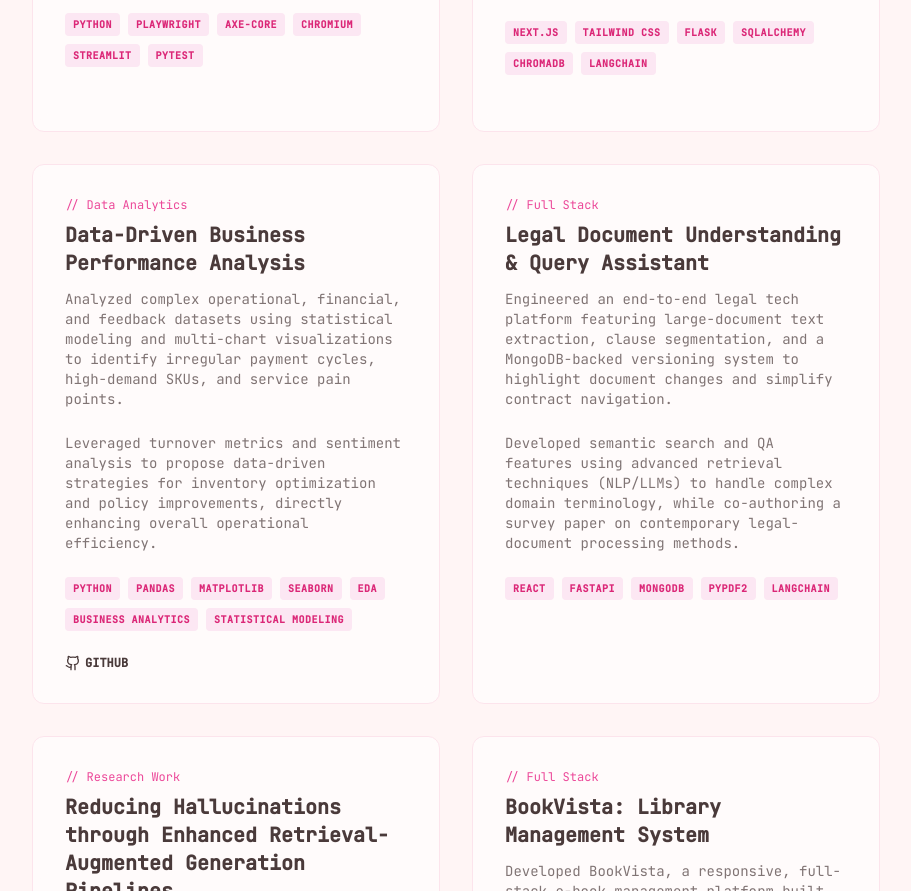
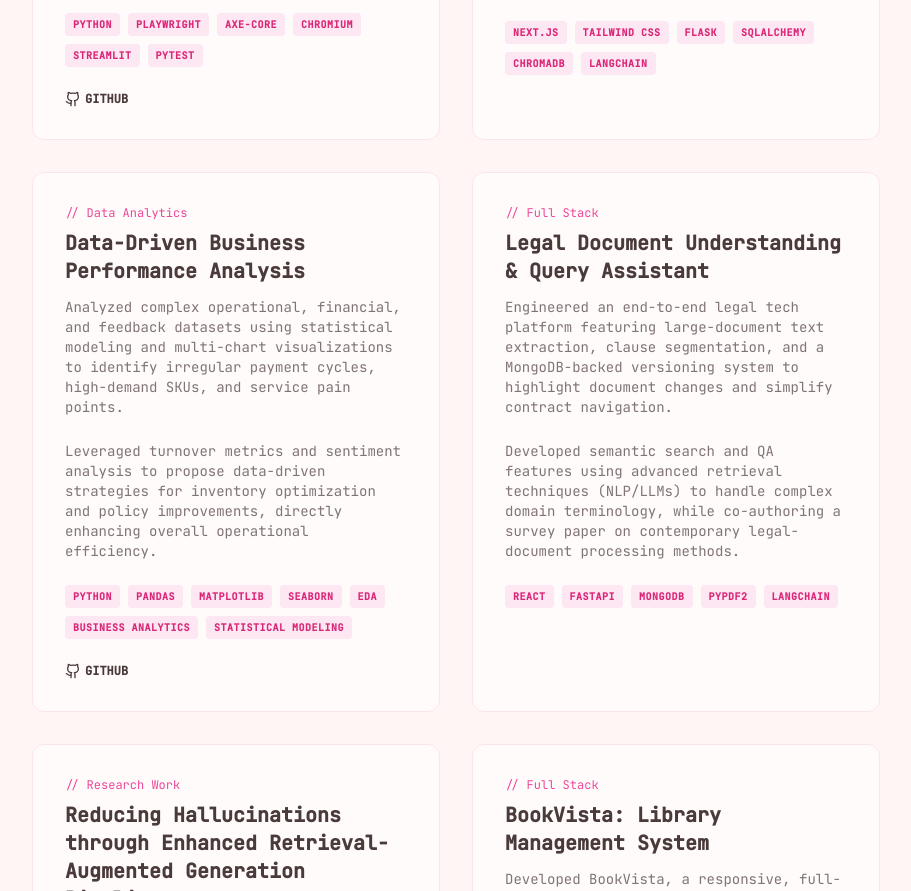
Before and after one commit to riyapalesha/Riya-Portfolio, a plain HTML site: page index.html in a window 1280 px wide. Shown: the part 2453-3344 px from the top of the page, without its empty margins (184-1095 px from the left). Drawn offline with nearby package versions, Linux system fonts and the light colour scheme.

Commit message:
Project Aura github added

```diff
--- a/index.html
+++ b/index.html
@@ -188,6 +188,15 @@
                         <span class="text-[10px] font-bold px-2 py-1 rounded bg-pink-100 text-pink-600 uppercase tracking-wider">Chromium</span>
                         <span class="text-[10px] font-bold px-2 py-1 rounded bg-pink-100 text-pink-600 uppercase tracking-wider">Streamlit</span>
                         <span class="text-[10px] font-bold px-2 py-1 rounded bg-pink-100 text-pink-600 uppercase tracking-wider">Pytest</span>
+                    </div>
+                    <div class="flex space-x-4 text-xs font-bold">
+                        <a href="https://github.com/riyapalesha/AuraQA---Autonomous-Web-QA-Accessibility-Agent.git" target="_blank" rel="noopener noreferrer" class="hover:accent-pink flex items-center gap-1">
+                            <svg xmlns="http://www.w3.org/2000/svg" width="16" height="16" viewBox="0 0 24 24" fill="none" stroke="currentColor" stroke-width="2" stroke-linecap="round" stroke-linejoin="round" class="w-4 h-4">
+                                <path d="M15 22v-4a4.8 4.8 0 0 0-1-3.5c3 0 6-2 6-5.5.08-1.25-.27-2.48-1-3.5.28-1.15.28-2.35 0-3.5 0 0-1 0-3 1.5-2.64-.5-5.36-.5-8 0C6 2 5 2 5 2c-.3 1.15-.3 2.35 0 3.5A5.403 5.403 0 0 0 4 9c0 3.5 3 5.5 6 5.5-.39.49-.68 1.05-.85 1.65-.17.6-.22 1.23-.15 1.85v4"></path>
+                                <path d="M9 18c-4.51 2-5-2-7-2"></path>
+                            </svg>
+                            GITHUB
+                        </a>
                     </div>
                 </div>
                 <!-- Project 1 -->
```
